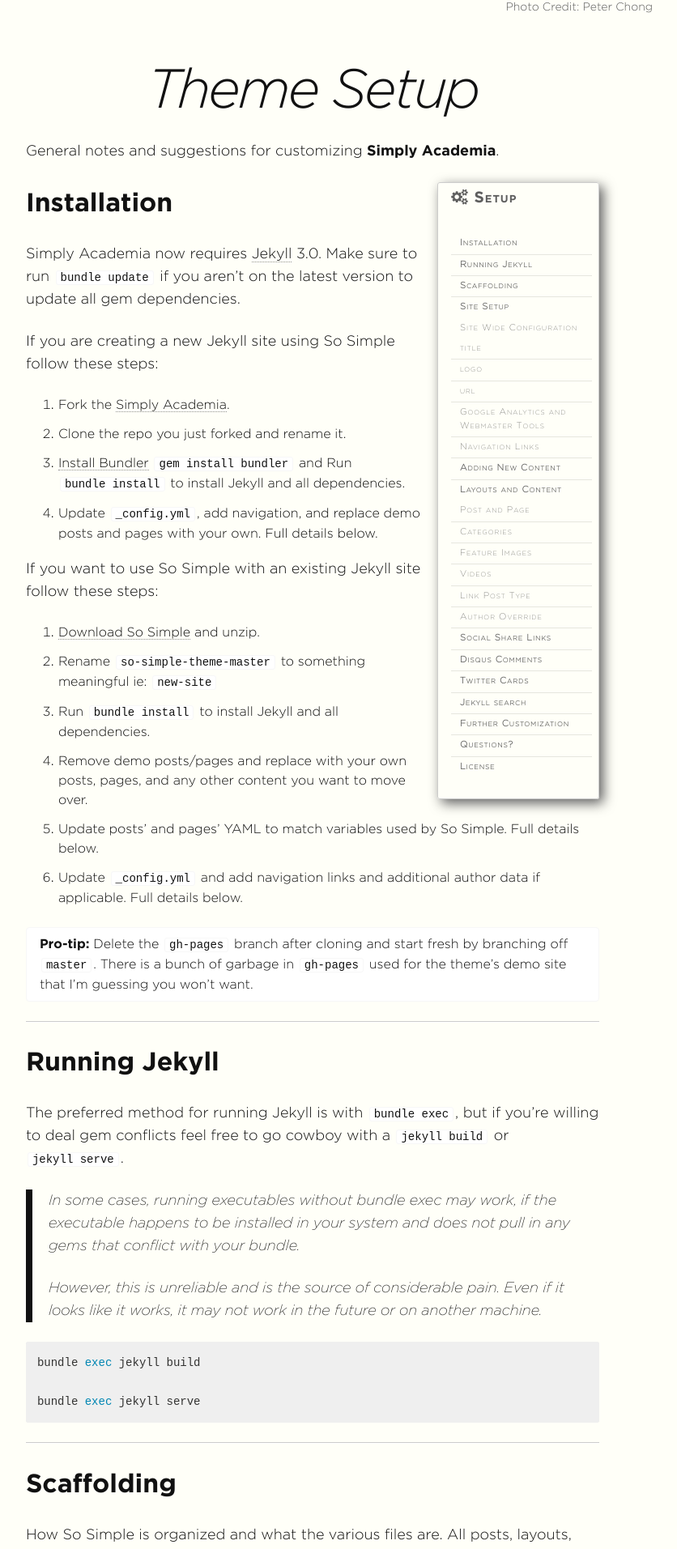
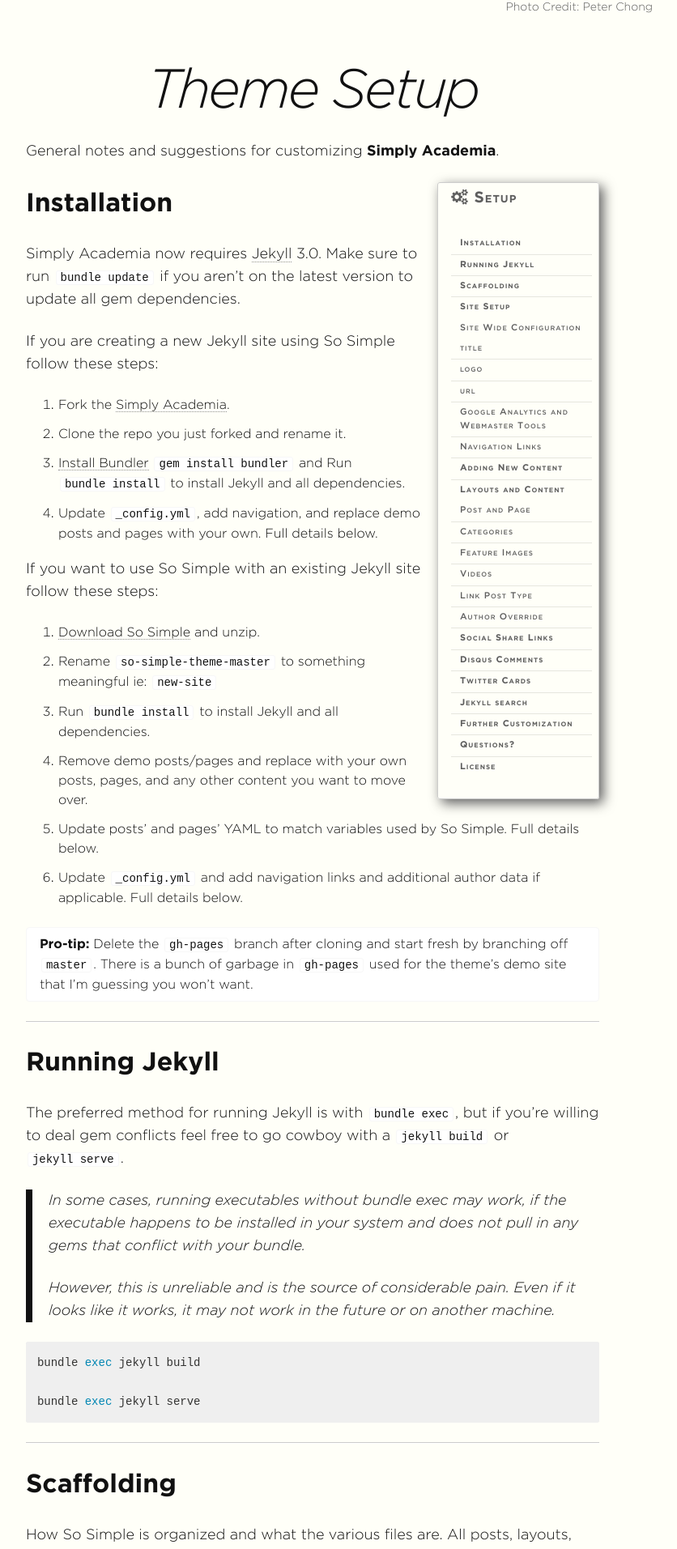
Before and after one commit to carlocorsato/carlocorsato.github.io-test, a Jekyll site: the page built from _pages/theme-setup.md, in a window 1280 px wide. Shown: the part 851-2764 px from the top of the page at 81% size, without its empty margins (254-1090 px from the left). Built offline with Jekyll 4.4.1, drawn with Linux system fonts in a browser that asks for light colours; nearby versions of some CDN libraries.

Commit message:
clearing fonts

```diff
--- a/_sass/_gothamfont.scss
+++ b/_sass/_gothamfont.scss
@@ -12,17 +12,6 @@
 	font-style: normal;
 }
 
-@font-face {
-	font-family: 'Gotham Ultra';
-	src: url('gotham/GothamUltra.eot');
-	src: url('gotham/GothamUltra.eot?#iefix') format('embedded-opentype'),
-		url('gotham/GothamUltra.woff2') format('woff2'),
-		url('gotham/GothamUltra.woff') format('woff'),
-		url('gotham/GothamUltra.ttf') format('truetype'),
-		url('gotham/GothamUltra.svg#GothamUltra') format('svg');
-	font-weight: 900;
-	font-style: normal;
-}
 
 @font-face {
 	font-family: 'Gotham';
@@ -60,29 +49,7 @@
 	font-style: normal;
 }
 
-@font-face {
-	font-family: 'Gotham Extra';
-	src: url('gotham/Gotham-ExtraLightItalic.eot');
-	src: url('gotham/Gotham-ExtraLightItalic.eot?#iefix') format('embedded-opentype'),
-		url('gotham/Gotham-ExtraLightItalic.woff2') format('woff2'),
-		url('gotham/Gotham-ExtraLightItalic.woff') format('woff'),
-		url('gotham/Gotham-ExtraLightItalic.ttf') format('truetype'),
-		url('gotham/Gotham-ExtraLightItalic.svg#Gotham-ExtraLightItalic') format('svg');
-	font-weight: 200;
-	font-style: italic;
-}
 
-@font-face {
-	font-family: 'Gotham XNarrow';
-	src: url('gotham/GothamXNarrow-Light.eot');
-	src: url('gotham/GothamXNarrow-Light.eot?#iefix') format('embedded-opentype'),
-		url('gotham/GothamXNarrow-Light.woff2') format('woff2'),
-		url('gotham/GothamXNarrow-Light.woff') format('woff'),
-		url('gotham/GothamXNarrow-Light.ttf') format('truetype'),
-		url('gotham/GothamXNarrow-Light.svg#GothamXNarrow-Light') format('svg');
-	font-weight: 300;
-	font-style: normal;
-}
 
 @font-face {
 	font-family: 'Gotham';
@@ -96,29 +63,6 @@
 	font-style: italic;
 }
 
-@font-face {
-	font-family: 'Gotham Extra';
-	src: url('gotham/Gotham-ExtraLight.eot');
-	src: url('gotham/Gotham-ExtraLight.eot?#iefix') format('embedded-opentype'),
-		url('gotham/Gotham-ExtraLight.woff2') format('woff2'),
-		url('gotham/Gotham-ExtraLight.woff') format('woff'),
-		url('gotham/Gotham-ExtraLight.ttf') format('truetype'),
-		url('gotham/Gotham-ExtraLight.svg#Gotham-ExtraLight') format('svg');
-	font-weight: 200;
-	font-style: normal;
-}
-
-@font-face {
-	font-family: 'Gotham Narrow';
-	src: url('gotham/GothamNarrow-Thin.eot');
-	src: url('gotham/GothamNarrow-Thin.eot?#iefix') format('embedded-opentype'),
-		url('gotham/GothamNarrow-Thin.woff2') format('woff2'),
-		url('gotham/GothamNarrow-Thin.woff') format('woff'),
-		url('gotham/GothamNarrow-Thin.ttf') format('truetype'),
-		url('gotham/GothamNarrow-Thin.svg#GothamNarrow-Thin') format('svg');
-	font-weight: 100;
-	font-style: normal;
-}
 
 @font-face {
 	font-family: 'Gotham';
@@ -131,75 +75,3 @@
 	font-weight: 500;
 	font-style: normal;
 }
-
-@font-face {
-	font-family: 'Gotham Book';
-	src: url('gotham/Gotham-Book.eot');
-	src: url('gotham/Gotham-Book.eot?#iefix') format('embedded-opentype'),
-		url('gotham/Gotham-Book.woff2') format('woff2'),
-		url('gotham/Gotham-Book.woff') format('woff'),
-		url('gotham/Gotham-Book.ttf') format('truetype'),
-		url('gotham/Gotham-Book.svg#Gotham-Book') format('svg');
-	font-weight: normal;
-	font-style: normal;
-}
-
-@font-face {
-	font-family: 'Gotham Narrow Book';
-	src: url('gotham/GothamNarrow-Book.eot');
-	src: url('gotham/GothamNarrow-Book.eot?#iefix') format('embedded-opentype'),
-		url('gotham/GothamNarrow-Book.woff2') format('woff2'),
-		url('gotham/GothamNarrow-Book.woff') format('woff'),
-		url('gotham/GothamNarrow-Book.ttf') format('truetype'),
-		url('gotham/GothamNarrow-Book.svg#GothamNarrow-Book') format('svg');
-	font-weight: normal;
-	font-style: normal;
-}
-
-@font-face {
-	font-family: 'Gotham Narrow XLight';
-	src: url('gotham/GothamNarrow-XLight.eot');
-	src: url('gotham/GothamNarrow-XLight.eot?#iefix') format('embedded-opentype'),
-		url('gotham/GothamNarrow-XLight.woff2') format('woff2'),
-		url('gotham/GothamNarrow-XLight.woff') format('woff'),
-		url('gotham/GothamNarrow-XLight.ttf') format('truetype'),
-		url('gotham/GothamNarrow-XLight.svg#GothamNarrow-XLight') format('svg');
-	font-weight: 200;
-	font-style: normal;
-}
-
-@font-face {
-	font-family: 'Gotham Rounded';
-	src: url('gotham/GothamRounded-Medium.eot');
-	src: url('gotham/GothamRounded-Medium.eot?#iefix') format('embedded-opentype'),
-		url('gotham/GothamRounded-Medium.woff2') format('woff2'),
-		url('gotham/GothamRounded-Medium.woff') format('woff'),
-		url('gotham/GothamRounded-Medium.ttf') format('truetype'),
-		url('gotham/GothamRounded-Medium.svg#GothamRounded-Medium') format('svg');
-	font-weight: 500;
-	font-style: normal;
-}
-
-@font-face {
-	font-family: 'Gotham';
-	src: url('gotham/Gotham-Light_1.eot');
-	src: url('gotham/Gotham-Light_1.eot?#iefix') format('embedded-opentype'),
-		url('gotham/Gotham-Light_1.woff2') format('woff2'),
-		url('gotham/Gotham-Light_1.woff') format('woff'),
-		url('gotham/Gotham-Light_1.ttf') format('truetype'),
-		url('gotham/Gotham-Light_1.svg#Gotham-Light') format('svg');
-	font-weight: 300;
-	font-style: normal;
-}
-
-@font-face {
-	font-family: 'Gotham';
-	src: url('gotham/Gotham-Light_2.eot');
-	src: url('gotham/Gotham-Light_2.eot?#iefix') format('embedded-opentype'),
-		url('gotham/Gotham-Light_2.woff2') format('woff2'),
-		url('gotham/Gotham-Light_2.woff') format('woff'),
-		url('gotham/Gotham-Light_2.ttf') format('truetype'),
-		url('gotham/Gotham-Light_2.svg#Gotham-Light') format('svg');
-	font-weight: 300;
-	font-style: normal;
-}
--- a/_sass/_variables.scss
+++ b/_sass/_variables.scss
@@ -5,7 +5,7 @@
 $heading-font             : $base-font;
 $caption-font             : $base-font;
 $code-font                : 'source-code-pro', monospace;
-$alt-font                 : 'Gotham Extra', sans-serif;
+$alt-font                 : 'Gotham', sans-serif;
 
 $doc-font-size            : 16;
 $doc-line-height          : 24;
```
